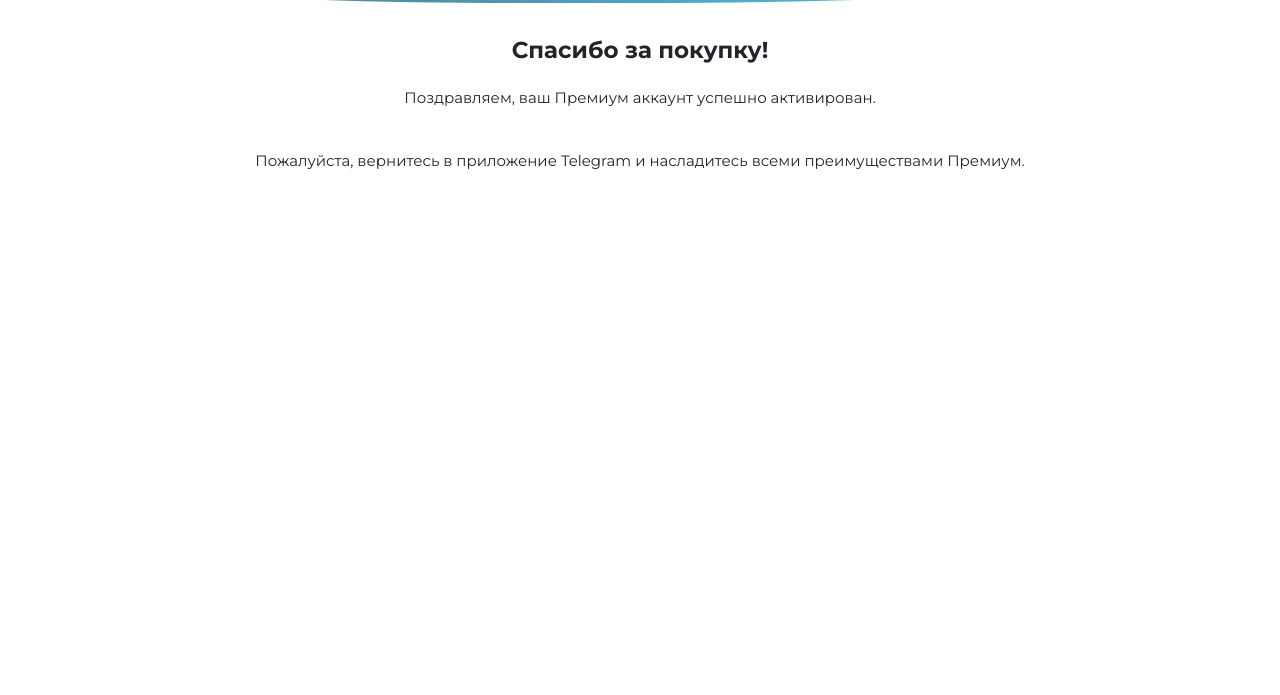
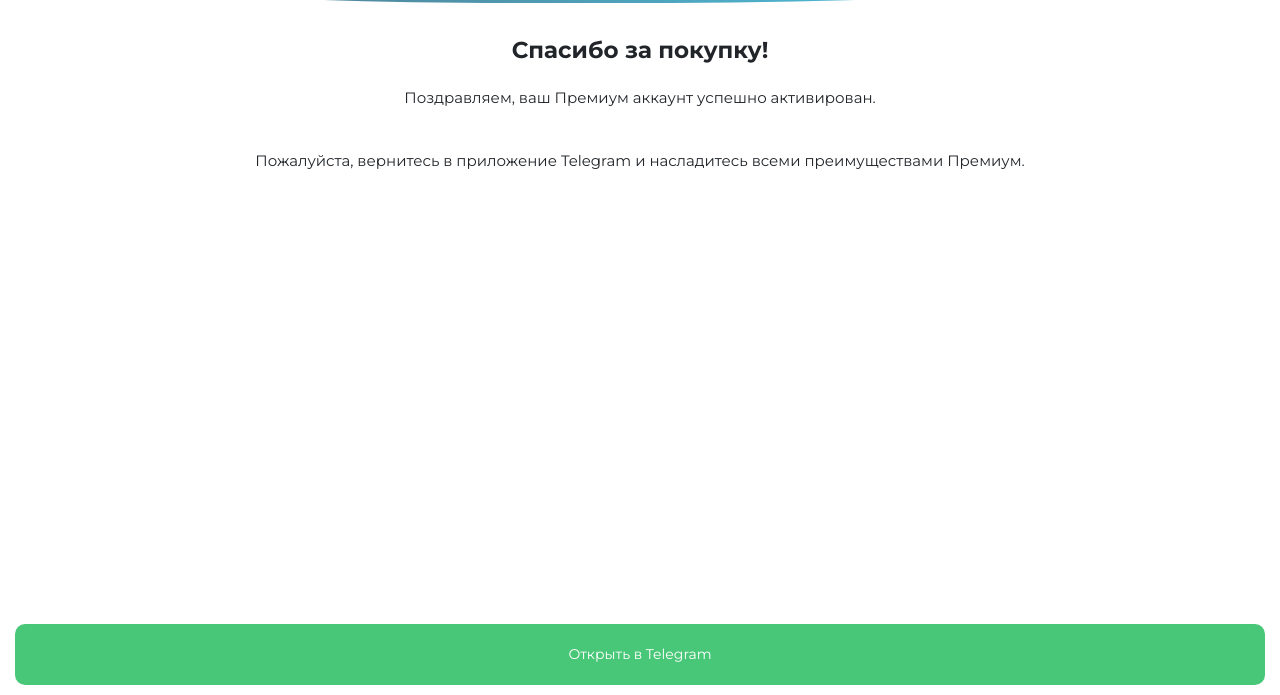
Before and after one commit to webDevT/flirtu-premium, a plain HTML site: page success.html in a window 1280 px wide. Shown: the part 105-800 px from the top of the page. Drawn offline with Linux system fonts and the light colour scheme.

Commit message:
add telegram button

```diff
--- a/success.html
+++ b/success.html
@@ -42,6 +42,14 @@
 	</div>
 
 </div>
+
+<div class="next-button-wrapper">
+	<div class="button">
+            <a href="https://telegram.me/Flirtu_bot">Открыть в Telegram</a>
+
+        </div>
+</div>
+
 <!-- --------------end content----------- -->
 </body>
 </html>
```
Also changed, not shown: premium.html (+1 -1 lines).
